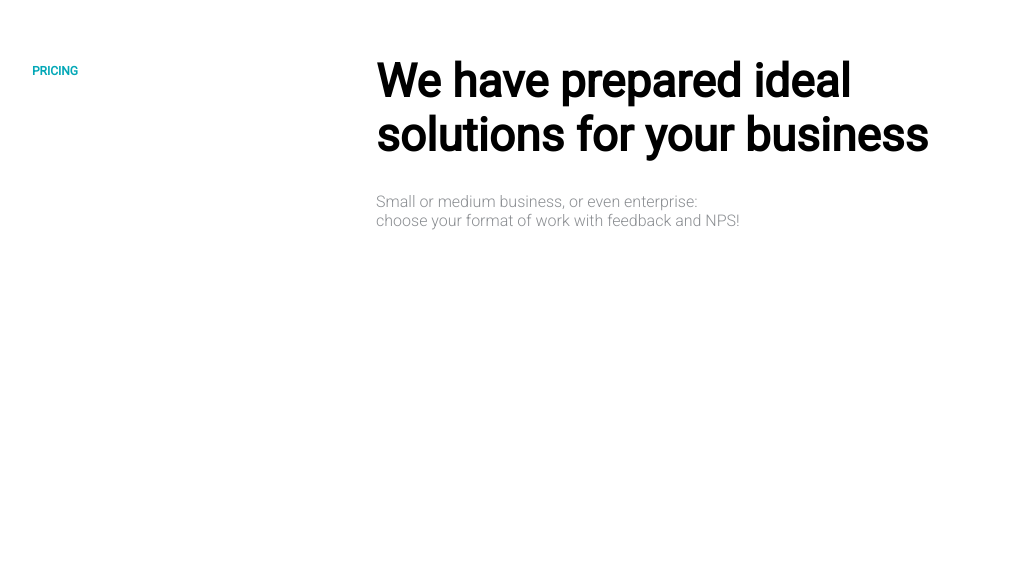
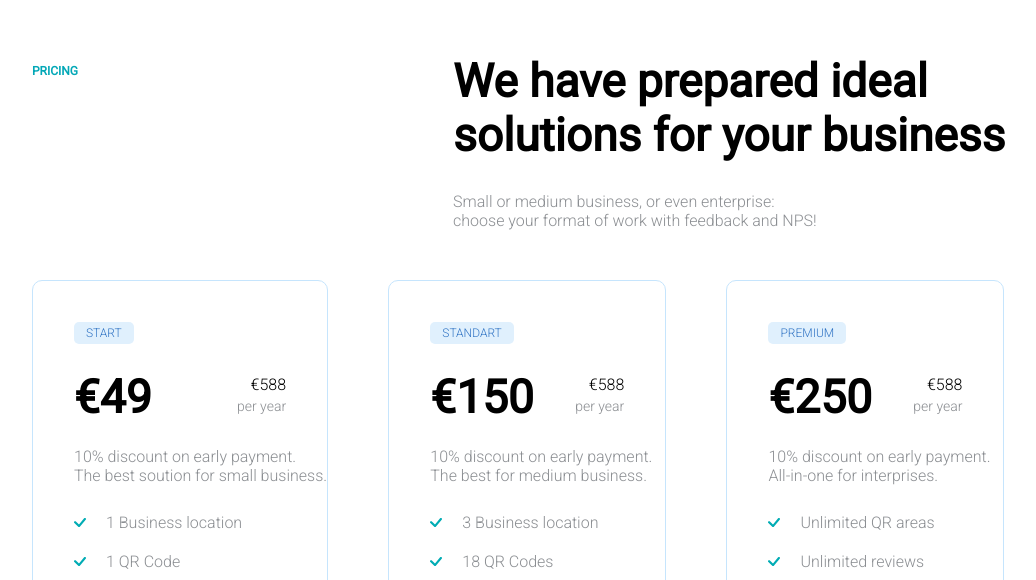
Before and after one commit to ikolodiazhnyi/FeedbackHero, a React (Create React App) app: page / in a window 1280 px wide. Shown: the part 6960-7540 px from the top of the page, without its empty margins (170-1206 px from the left). Before the commit the page ends 7190 px from the top, so only its background shows below. Built offline with nearby package versions, Linux system fonts and the light colour scheme.

Commit message:
minor changes

```diff
--- a/src/components/SixthSection/SixthSection.jsx
+++ /dev/null
@@ -1,30 +0,0 @@
-import React from "react";
-import {
-  FlexSection,
-  StyledHeader1,
-  StyledParagraph,
-} from "../FirstSection/FirstSectionElement";
-import {
-  DescWrapper,
-  SectionHeaderWrapper,
-  SectionName,
-} from "../SecondSection/SecondSection";
-
-const SixthSection = () => {
-  return (
-    <FlexSection paddingTop="140px">
-      <SectionHeaderWrapper>
-        <SectionName>PRICING</SectionName>
-        <DescWrapper width="780px" marginLeft="298px">
-          <StyledHeader1 fontSize="46px">
-            We have prepared ideal solutions for your business
-          </StyledHeader1>
-          <StyledParagraph fontSize="1rem">
-          Small or medium business, or even enterprise: <br/> choose your format of work with feedback and NPS!
-          </StyledParagraph>
-        </DescWrapper>
-      </SectionHeaderWrapper>
-    </FlexSection>
-  );
-};
-export default SixthSection;
--- a/src/pages/App.js
+++ b/src/pages/App.js
@@ -5,7 +5,7 @@ import SecondSection from "../components/SecondSection";
 import ThirdSection from "../components/ThirdSection";
 import FourthSection from "../components/FourthSection";
 import FifthSection from "../components/FifthSection";
-import SixthSection from "../components/SixthSection/SixthSection";
+import SixthSection from "../components/SixthSection";
 
 function App() {
   return (
```
Also changed, not shown: src/images/SixthSection/tick.svg (added).
